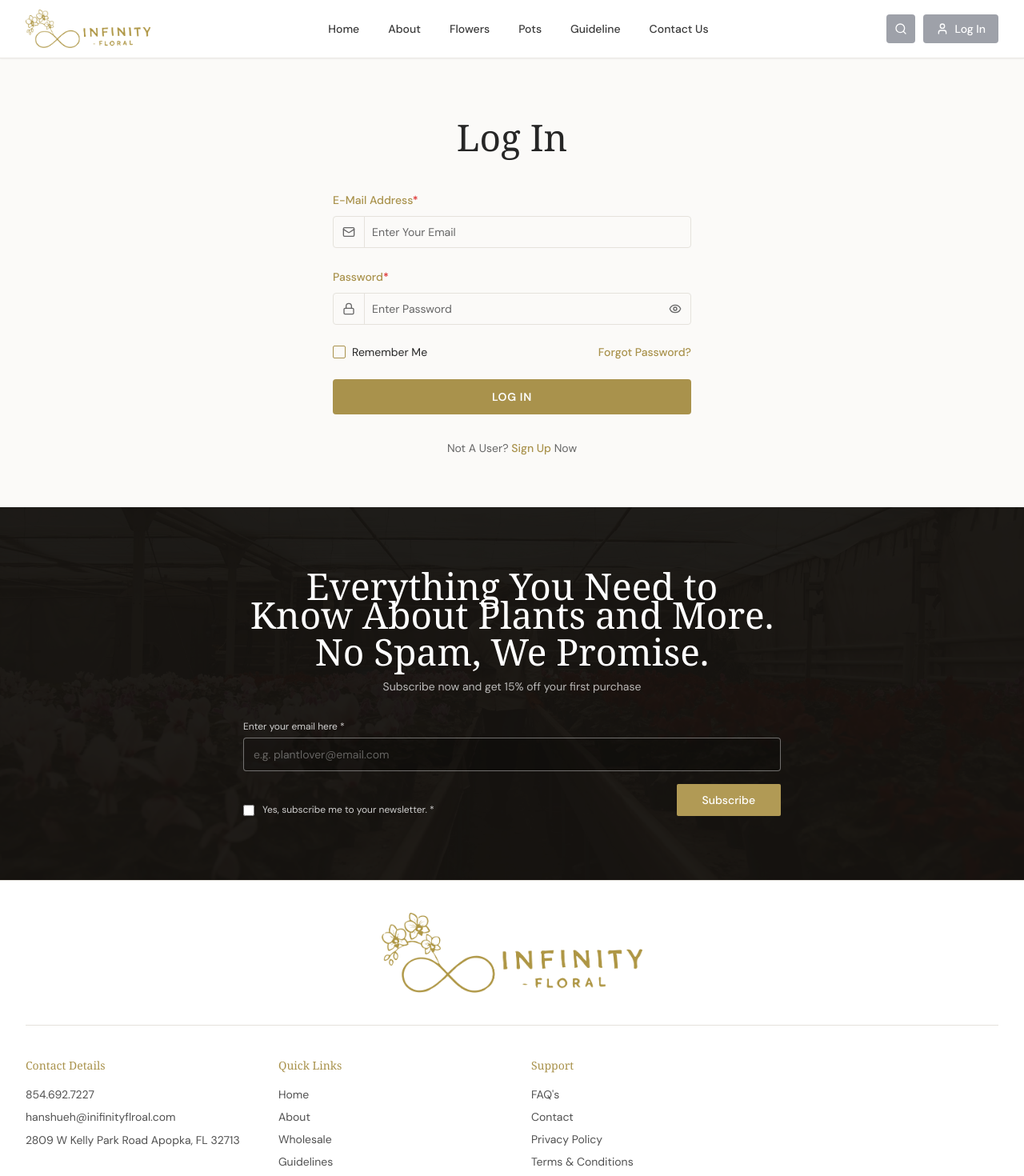
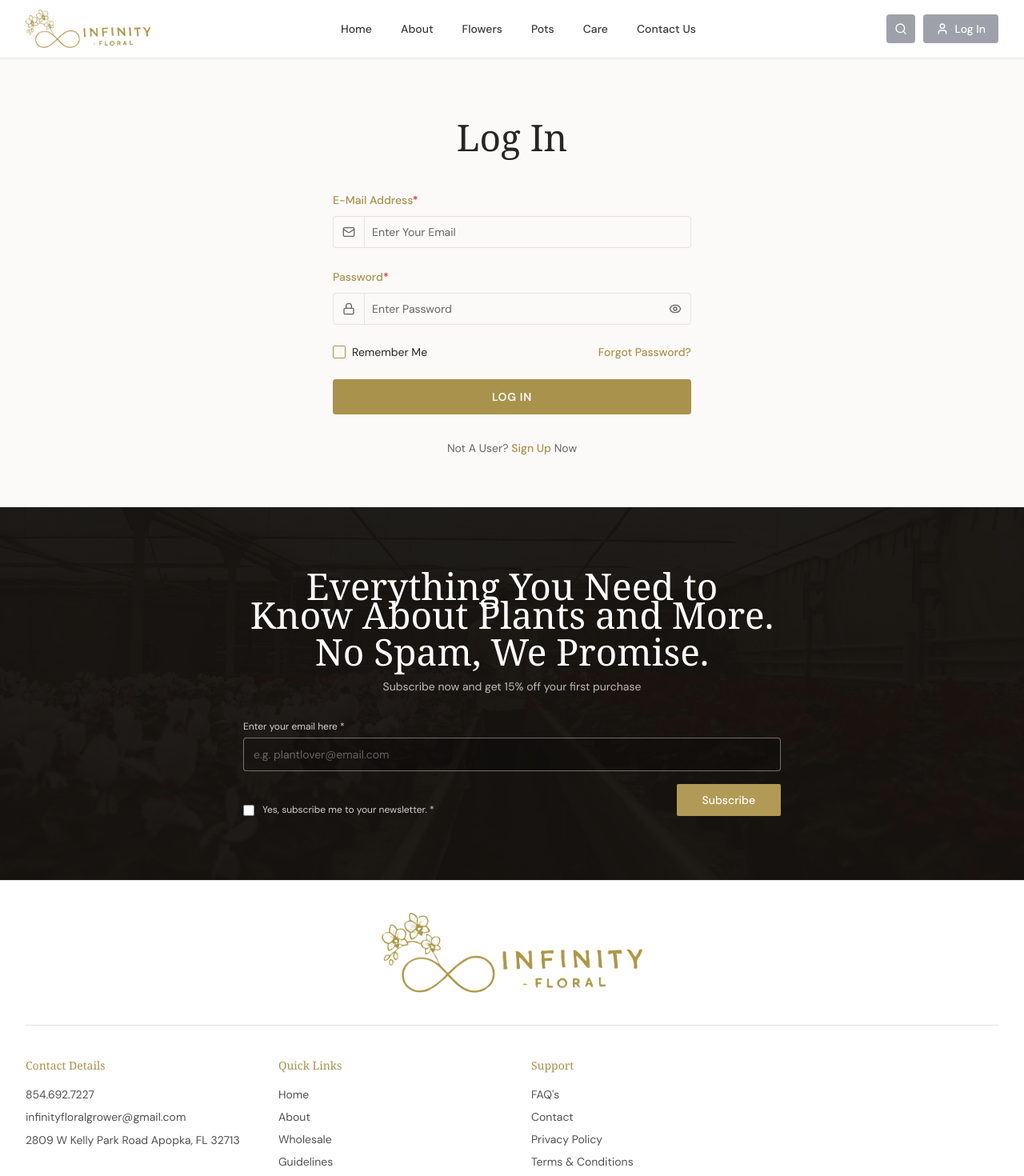
Before and after one commit to alikhawer29/loveable-ai, a React (Vite) app: page /login in a window 1280 px wide. Shown: the top 1470 px of the page at 80% size. Built offline with nearby package versions, Linux system fonts and the light colour scheme; the HTML template or start-up script is replaced by a standard one; a web font is replaced by a local one.

Commit message:
change care name header

```diff
--- a/src/components/layout/Footer.tsx
+++ b/src/components/layout/Footer.tsx
@@ -122,8 +122,8 @@ export function Footer() {
               <ul className="space-y-2 text-foreground/80">
                 <li>854.692.7227</li>
                 <li>
-                  <a href="mailto:hanshueh@inifinityflroal.com" className="hover:text-primary transition-colors">
-                    hanshueh@inifinityflroal.com
+                  <a href="mailto:infinityfloralgrower@gmail.com" className="hover:text-primary transition-colors">
+                    infinityfloralgrower@gmail.com
                   </a>
                 </li>
                 <li className="leading-relaxed">2809 W Kelly Park Road Apopka, FL 32713</li>
--- a/src/components/layout/Navbar.tsx
+++ b/src/components/layout/Navbar.tsx
@@ -11,18 +11,21 @@ import {
   DropdownMenu,
   DropdownMenuContent,
   DropdownMenuItem,
-  DropdownMenuTrigger } from
+  DropdownMenuTrigger
+} from
   "@/components/ui/dropdown-menu";
 import {
   Dialog,
-  DialogContent } from
+  DialogContent
+} from
   "@/components/ui/dialog";
 import { Button } from "@/components/ui/button";
 import { Input } from "@/components/ui/input";
 import {
   Popover,
   PopoverContent,
-  PopoverTrigger } from
+  PopoverTrigger
+} from
   "@/components/ui/popover";
 
 /** All header links (matches client header design). */
@@ -31,7 +34,7 @@ const headerNavLinks = [
   { label: "About", path: "/about" },
   { label: "Flowers", path: "/flowers" },
   { label: "Pots", path: "/pots" },
-  { label: "Guideline", path: "/guidelines" },
+  { label: "Care", path: "/guidelines" },
   { label: "Contact Us", path: "/contact" },
 ];
 
@@ -93,7 +96,7 @@ export function Navbar() {
       channel("navbar-notifications").
       on("postgres_changes", { event: "*", schema: "public", table: "notifications" }, () => fetchNotifs()).
       subscribe();
-    return () => {supabase.removeChannel(channel);};
+    return () => { supabase.removeChannel(channel); };
   }, [isAuthenticated]);
   const isActive = (path: string) => {
     if (path === "/") return location.pathname === "/";
@@ -149,8 +152,7 @@ export function Navbar() {
               <li key={link.path}>
                 <Link
                   to={link.path}
-                  className={`whitespace-nowrap rounded-md px-2.5 py-2 text-sm font-medium transition-colors md:px-3 ${
-                    isActive(link.path)
+                  className={`whitespace-nowrap rounded-md px-2.5 py-2 text-sm font-medium transition-colors md:px-3 ${isActive(link.path)
                       ? "bg-primary text-primary-foreground shadow-sm"
                       : "text-foreground/90 hover:bg-muted hover:text-primary"
                     }`}
@@ -199,13 +201,11 @@ export function Navbar() {
                         navNotifications.map((n) =>
                           <div
                             key={n.id}
-                      className={`px-4 py-3 border-b border-border last:border-0 flex items-start gap-3 ${
-                      !n.is_read ? "bg-primary/5" : ""}`
+                            className={`px-4 py-3 border-b border-border last:border-0 flex items-start gap-3 ${!n.is_read ? "bg-primary/5" : ""}`
                             }>
 
                             <span
-                        className={`mt-1.5 h-2 w-2 rounded-full flex-shrink-0 ${
-                        !n.is_read ? "bg-primary" : "bg-transparent"}`
+                              className={`mt-1.5 h-2 w-2 rounded-full flex-shrink-0 ${!n.is_read ? "bg-primary" : "bg-transparent"}`
                               } />
 
                             <div className="flex-1 min-w-0">
@@ -284,8 +284,7 @@ export function Navbar() {
                   key={link.path}
                   to={link.path}
                   onClick={() => setMobileOpen(false)}
-              className={`block rounded-md py-2.5 pl-2 text-sm font-medium ${
-              isActive(link.path) ?
+                  className={`block rounded-md py-2.5 pl-2 text-sm font-medium ${isActive(link.path) ?
                       "bg-primary text-primary-foreground" :
                       "text-foreground hover:bg-muted"}`
                   }>
--- a/src/pages/Contact.tsx
+++ b/src/pages/Contact.tsx
@@ -61,7 +61,7 @@ const Contact = () => {
             </p>
             <h2 className="font-display text-lg font-semibold text-foreground mb-4">Prefer To Contact Us Directly?</h2>
             <ul className="space-y-1.5 text-sm text-foreground">
-              <li><span className="font-semibold">Email:</span> hanshueh@inifinityflroal.com</li>
+              <li><span className="font-semibold">Email:</span> infinityfloralgrower@gmail.com</li>
               <li><span className="font-semibold">Phone:</span> 854.692.7227</li>
               <li><span className="font-semibold">Business Hours:</span> Monday – Friday | 9:00 AM – 6:00 PM</li>
             </ul>
--- a/src/pages/Faqs.tsx
+++ b/src/pages/Faqs.tsx
@@ -9,7 +9,7 @@ import {
 
 const faqs = [
   { q: "What is Infinity Floral?", a: "Infinity Floral is a website that showcases beautiful orchid flowers along with clay and ceramic pots. It allows users to explore unique floral arrangements and decorative pot designs." },
-  { q: "How can I contact Infinity Floral?", a: "You can contact Infinity Floral through the provided contact details, including email at hanshueh@inifinityflroal.com or by phone at 854.692.7227. Our support team is available Monday to Friday from 9:00 AM to 6:00 PM and will be happy to assist you with any inquiries or information you need." },
+  { q: "How can I contact Infinity Floral?", a: "You can contact Infinity Floral through the provided contact details, including email at infinityfloralgrower@gmail.com or by phone at 854.692.7227. Our support team is available Monday to Friday from 9:00 AM to 6:00 PM and will be happy to assist you with any inquiries or information you need." },
   // { q: "Who can register on Infinity Floral?", a: "Lorem ipsum dolor sit amet, consectetur adipiscing elit. Sed do eiusmod tempor incididunt ut labore et dolore magna aliqua." },
   // { q: "Can I see product availability and quantity details?", a: "Lorem ipsum dolor sit amet, consectetur adipiscing elit. Sed do eiusmod tempor incididunt ut labore et dolore magna aliqua." },
   // { q: "What is the Gardening Guidelines section?", a: "Lorem ipsum dolor sit amet, consectetur adipiscing elit. Sed do eiusmod tempor incididunt ut labore et dolore magna aliqua." },
```
Lines whose indentation alone changed are shown as unchanged.
